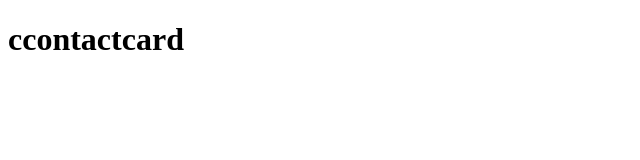
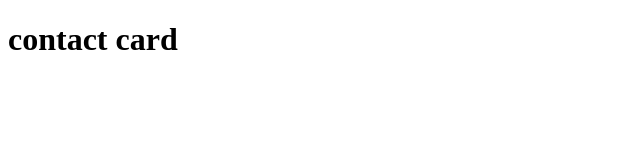
Before and after one commit to BaileyPugh/contactcard, a plain HTML site: page index.html in a window 1280 px wide. Shown: the full height of the page, 0-640 px from the left. Drawn offline with Linux system fonts and the light colour scheme.

Commit message:
myfirstcommit

```diff
--- a/index.html
+++ b/index.html
@@ -7,6 +7,6 @@
     <title>Document</title>
 </head>
 <body>
-    <h1>ccontactcard</h1>
+    <h1>contact card</h1>
 </body>
 </html>
```
